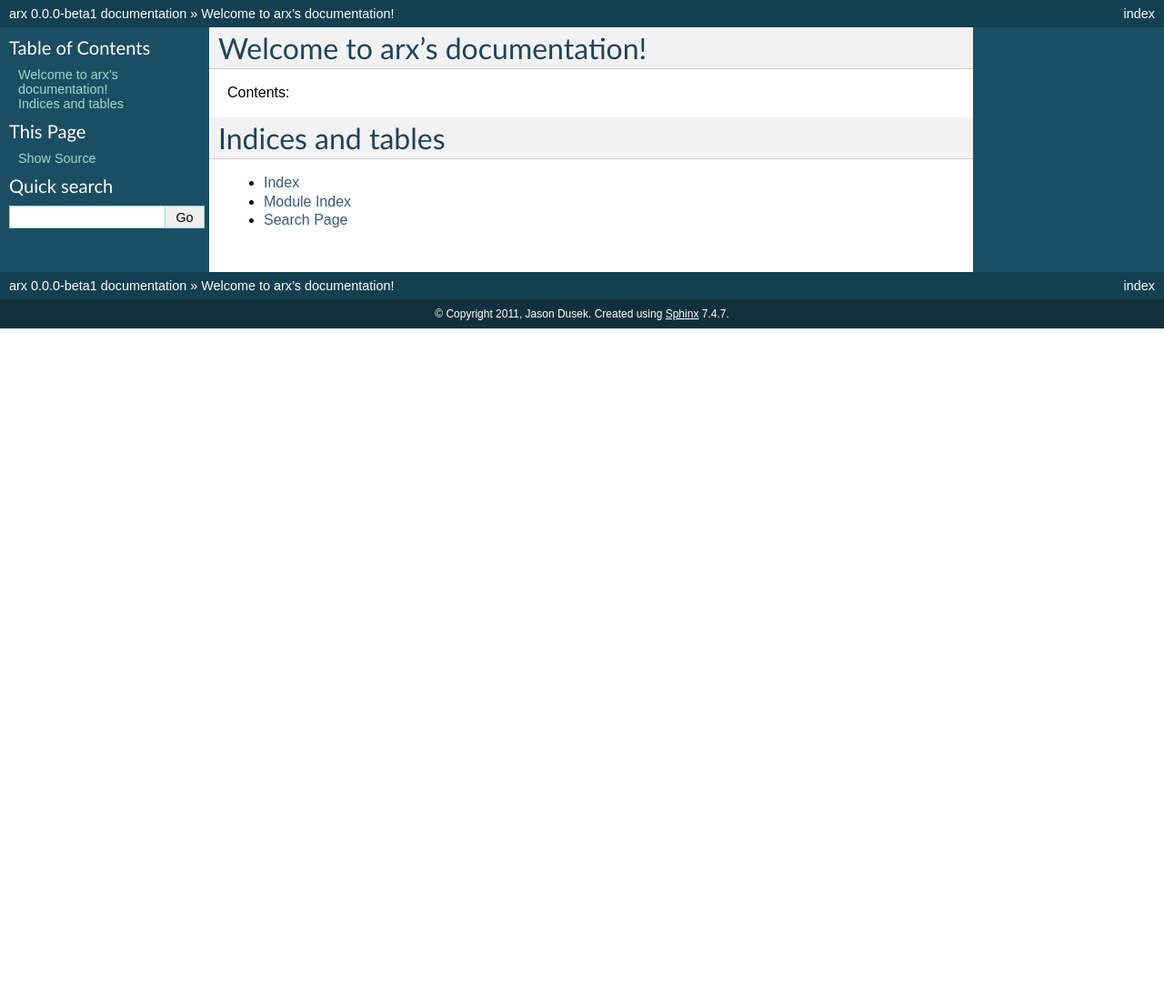
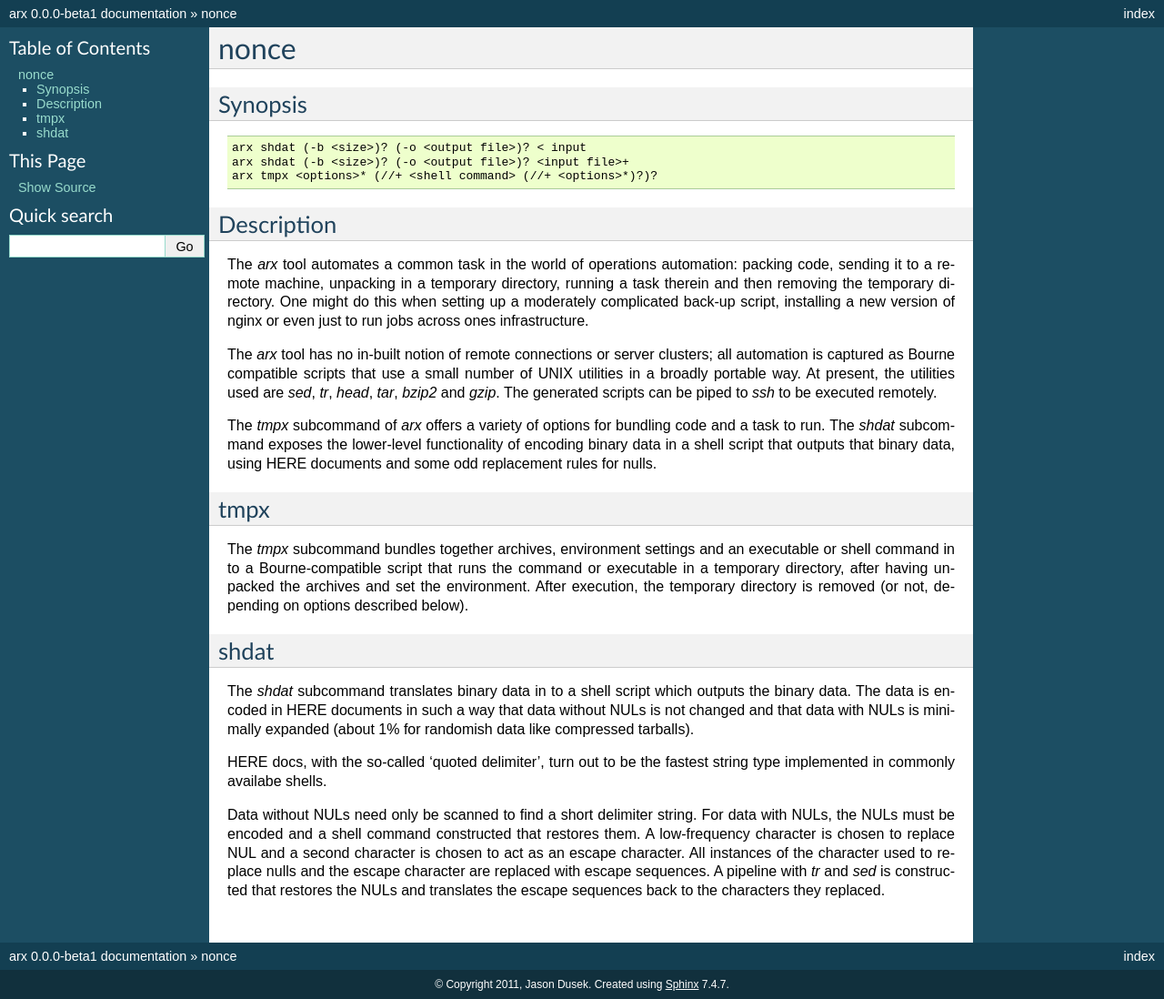
Before and after one commit to solidsnack/arx, a Sphinx documentation site: the page built from docs/index.rst, in a window 1280 px wide. Shown: the whole page at 91% size. Built offline with Sphinx 7.4.7, drawn with Linux system fonts in a browser that asks for light colours; before the commit the page ends 900 px from its top, so only the background shows below that.

Commit message:
Many improvements.

```diff
--- a/docs/index.rst
+++ b/docs/index.rst
@@ -1,19 +1,66 @@
-.. arx documentation master file, created by
-   sphinx-quickstart on Mon Nov  7 19:10:28 2011.
-   You can adapt this file completely to your liking, but it should at least
-   contain the root `toctree` directive.
 
-Welcome to arx's documentation!
-===============================
+nonce
+-----
 
-Contents:
+.. The above is magic that makes all the following sections visible. I am not
+   sure why.
 
-.. toctree::
-   :maxdepth: 2
 
-Indices and tables
-==================
+Synopsis
+========
 
-* :ref:`genindex`
-* :ref:`modindex`
-* :ref:`search`
+.. code-block:: text
+
+    arx shdat (-b <size>)? (-o <output file>)? < input
+    arx shdat (-b <size>)? (-o <output file>)? <input file>+
+    arx tmpx <options>* (//+ <shell command> (//+ <options>*)?)?
+
+Description
+===========
+
+The `arx` tool automates a common task in the world of operations automation:
+packing code, sending it to a remote machine, unpacking in a temporary
+directory, running a task therein and then removing the temporary directory.
+One might do this when setting up a moderately complicated back-up script,
+installing a new version of nginx or even just to run jobs across ones
+infrastructure.
+
+The `arx` tool has no in-built notion of remote connections or server
+clusters; all automation is captured as Bourne compatible scripts that use a
+small number of UNIX utilities in a broadly portable way. At present, the
+utilities used are `sed`, `tr`, `head`, `tar`, `bzip2` and `gzip`. The
+generated scripts can be piped to `ssh` to be executed remotely.
+
+The `tmpx` subcommand of `arx` offers a variety of options for bundling code
+and a task to run. The `shdat` subcommand exposes the lower-level
+functionality of encoding binary data in a shell script that outputs that
+binary data, using HERE documents and some odd replacement rules for nulls.
+
+tmpx
+====
+
+The `tmpx` subcommand bundles together archives, environment settings and an
+executable or shell command in to a Bourne-compatible script that runs the
+command or executable in a temporary directory, after having unpacked the
+archives and set the environment. After execution, the temporary directory is
+removed (or not, depending on options described below).
+
+shdat
+=====
+
+The `shdat` subcommand translates binary data in to a shell script which
+outputs the binary data. The data is encoded in HERE documents in such a way
+that data without NULs is not changed and that data with NULs is minimally
+expanded (about 1% for randomish data like compressed tarballs).
+
+HERE docs, with the so-called 'quoted delimiter', turn out to be the fastest
+string type implemented in commonly availabe shells.
+
+Data without NULs need only be scanned to find a short delimiter string. For
+data with NULs, the NULs must be encoded and a shell command constructed that
+restores them. A low-frequency character is chosen to replace NUL and a second
+character is chosen to act as an escape character. All instances of the
+character used to replace nulls and the escape character are replaced with
+escape sequences. A pipeline with `tr` and `sed` is constructed that restores
+the NULs and translates the escape sequences back to the characters they
+replaced.
```
